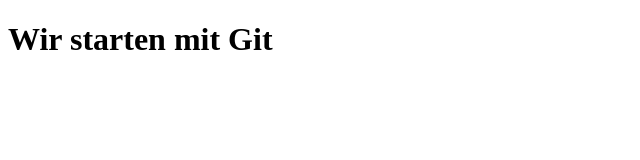
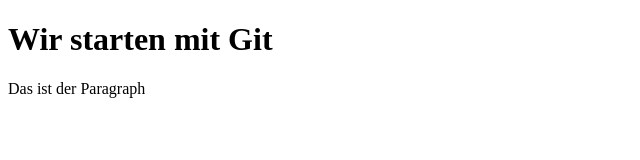
Before and after one commit to Alex27052007/git-start-1, a plain HTML site: page index.html in a window 1280 px wide. Shown: the whole page, without its empty margins (0-640 px from the left). Drawn offline with Linux system fonts and the light colour scheme.

Commit message:
feat: new paragraph added

```diff
--- a/index.html
+++ b/index.html
@@ -8,6 +8,7 @@
   <body>
     <main>
       <h1>Wir starten mit Git</h1>
+      <p>Das ist der Paragraph</p>
     </main>
   </body>
 </html>
```
